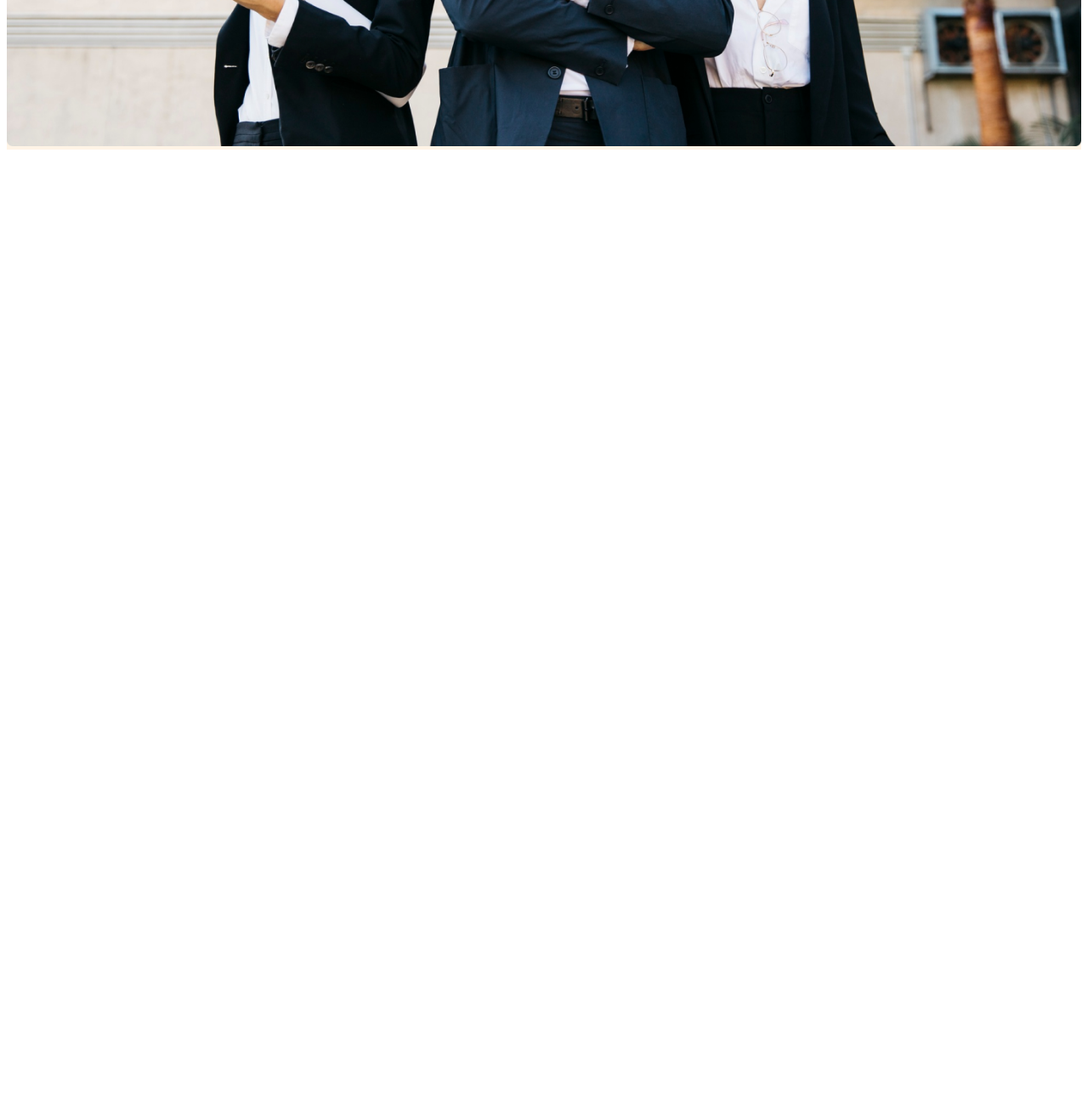
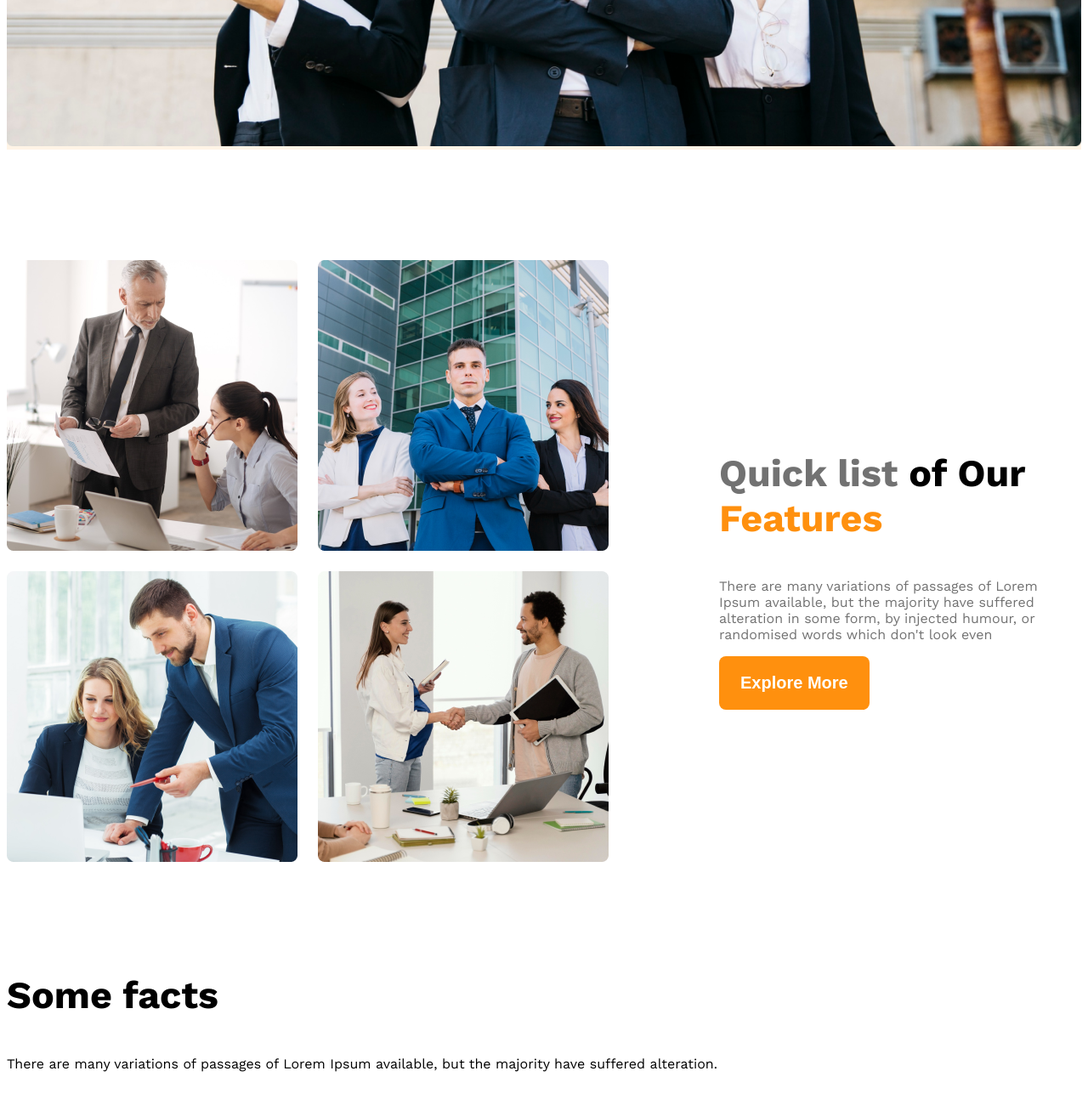
Before and after one commit to tanvirulislam7279-cloud/g3-architect-website, a plain HTML site: page index.html in a window 1280 px wide. Shown: the part 1008-2308 px from the top of the page at 85% size. Before the commit the page ends 1192 px from the top, so only its background shows below. Drawn offline with nearby package versions, Linux system fonts and the light colour scheme.

Commit message:
team responsive and added facts structure

```diff
--- a/index.html
+++ b/index.html
@@ -33,6 +33,36 @@
 
     </header>
     <main>
+        <!-- teams section start -->
+        <section class="teams display-flex">
+            <div class="team-img-container">
+                <img src="images/team1.png" alt="two Architectdiscussing about design ">
+                <img src="images/team2.png" alt="">
+                <img src="images/team3.png" alt="">
+                <img src="images/team4.png" alt="">
+
+            </div>
+            <div class="our-feature">
+                <h3 class="section-title"><span id="Quick-list" class="text-light-gray">Quick list</span> <span>of Our </span><span class="text-prymary">Features</span></h3>
+                <p class="feature-description text-light-gray">There are many variations of passages of Lorem Ipsum available, but the majority have suffered alteration in some form, by injected humour, or randomised words which don't look even</p>
+                <button class="btn-primary">Explore More</button>
+
+            </div>
+
+        </section>
+        <!-- features will enjoy -->
+
+        <section>
+            <h3 class="section-title">Some facts</h3>
+            <p>There are many variations of passages of Lorem Ipsum available, but the majority have suffered alteration.</p>
+
+        </section>
+
+
+        <!-- some facts -->
+        <section class="some-facts">
+
+        </section>
 
     </main>
     <footer>
--- a/styles/architects.css
+++ b/styles/architects.css
@@ -11,6 +11,9 @@
   /* shared styles */
   .display-flex{
     display: flex;
+  }
+  .text-prymary{
+    color: #FF900E;
   }
   .text-gray{
     color: #424242;
@@ -31,6 +34,19 @@
 
 
   }
+  main{
+    max-width: 1440px;
+    margin: 0 auto;
+  }
+  main > section{
+    margin-top: 130px;
+
+  }
+   .section-title{
+    font-size: 2.8rem;
+    font-weight: 700;
+  }
+
 
 
   /* header styles */
@@ -73,11 +89,45 @@
   .banner-image{
     width: 100%;
   }
+  /* team and feature releted styls */
+  .teams{
+    align-items: center;
+  }
+  .team-img-container{
+    display: grid;
+    grid-template-columns: repeat(2, 1fr);
+    gap: 24px;
+  }
+  .our-feature{
+    margin-left: 130px;
+    max-width: 530px;
+  }
+
+  .Quick-list{
+    font-weight: 500;
+  }
 
   /* responsive meadia Queary */
   @media screen and (max-width:576px) {
-    .navbar, .nav-links{
+    .navbar, .nav-links, .teams{
         flex-direction: column;
+    }
+    .team-img-container{
+        grid-template-columns: repeat(1, 1fr);
+    }
+    .our-feature{
+        margin-left: 20px;
+    }
+
+
+  }
+  /* medium size divice */
+  @media screen and (min-width:576px) and (max-width:992px) {
+    .teams{
+        flex-direction: column;
+    }
+    .our-feature{
+        margin-left: 50px auto;
     }
 
   }
```
